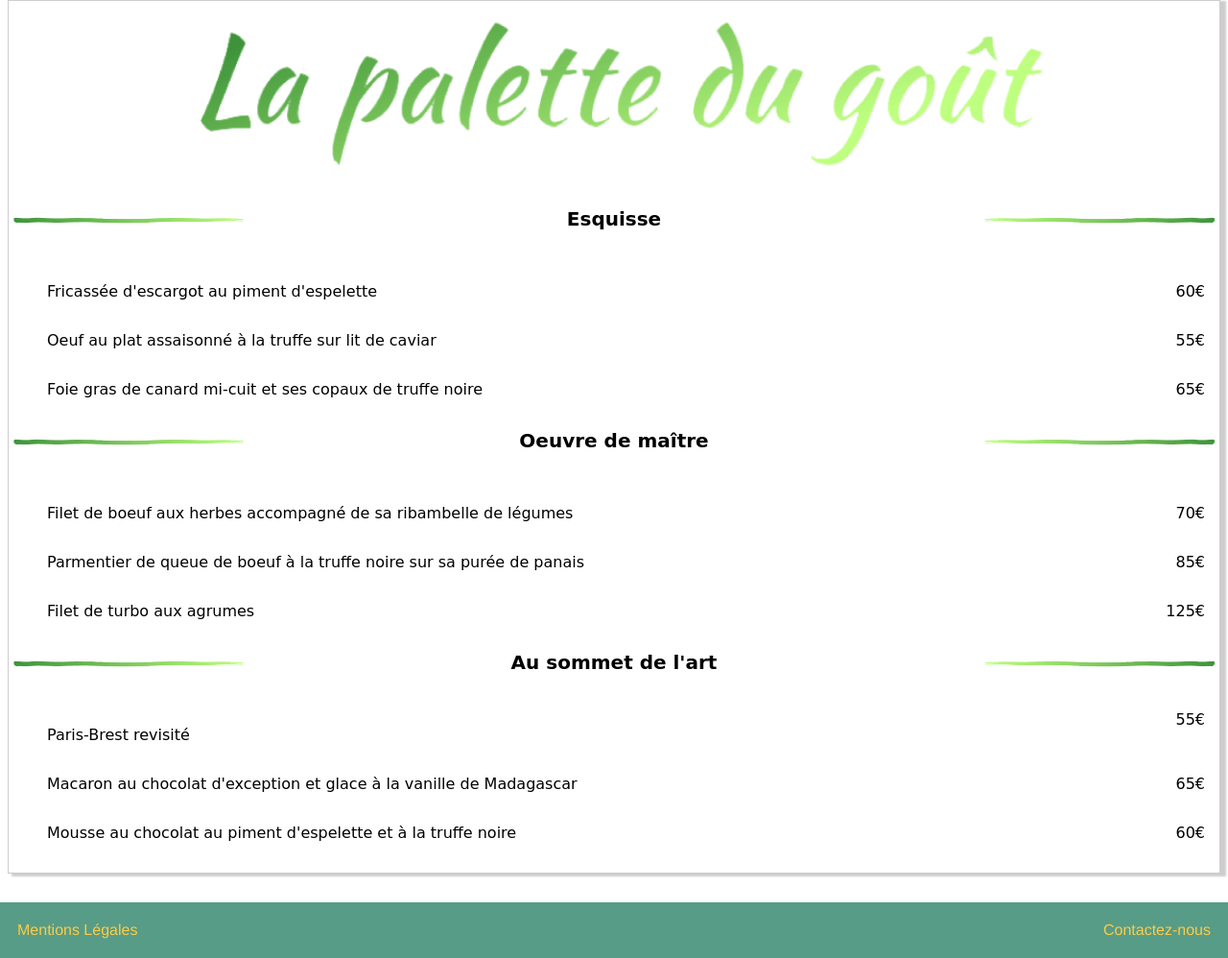
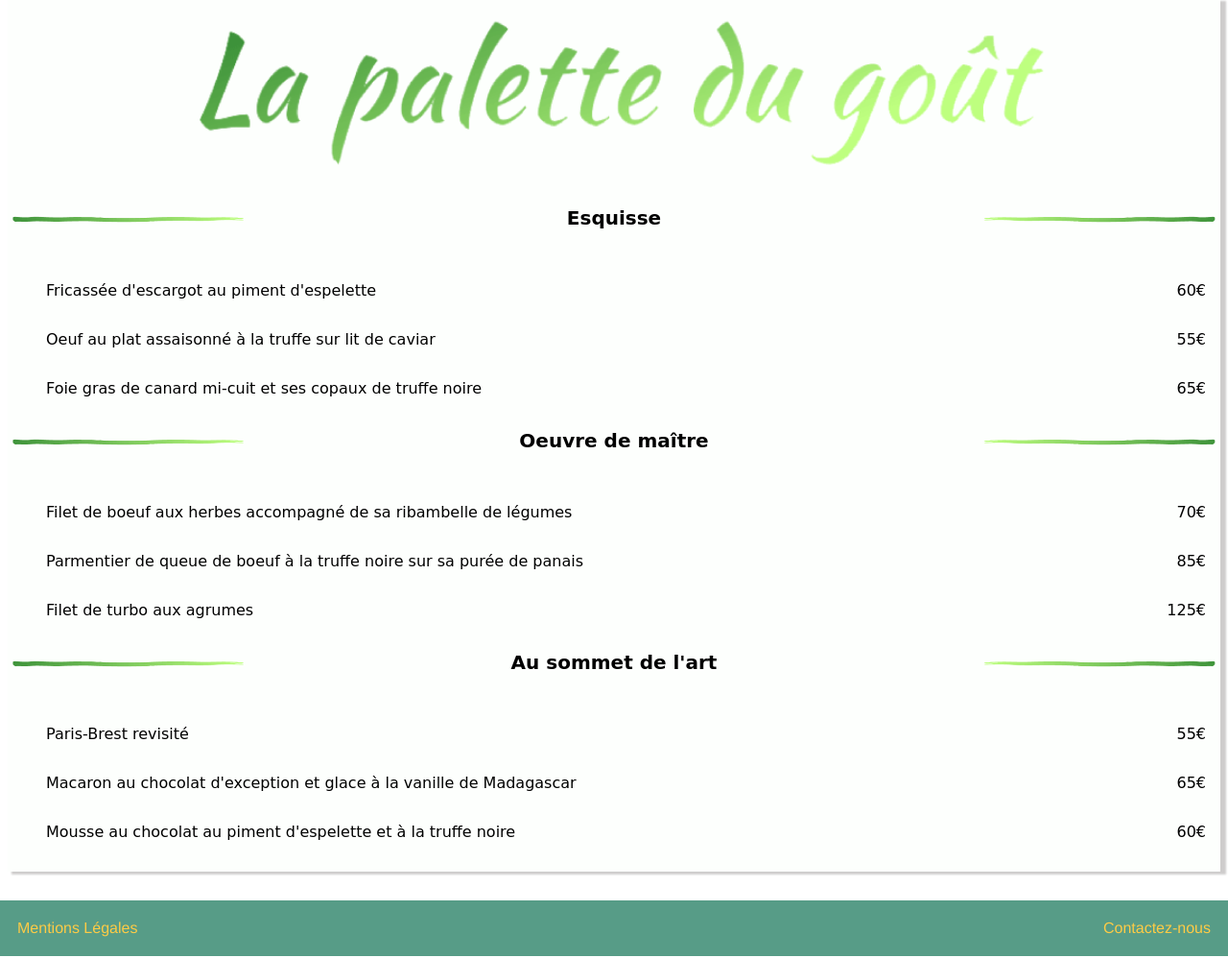
Before and after one commit to georgecedric/ohmyfood, a website: page views/menu_La_palette_du_gout.html in a window 1280 px wide. Shown: the part 257-1255 px from the top of the page at 96% size. Drawn offline with Linux system fonts and the light colour scheme.

Commit message:
modification page menu

```diff
--- a/css/sass/style.scss
+++ b/css/sass/style.scss
@@ -55,7 +55,6 @@ footer{
 
 .menu {
     font-family: Bradley Hand, cursive;
-    border: 1px solid  rgb(206, 204, 204);
     box-shadow:5px 2px 2px 1px rgb(206, 204, 204);
     &.menu__LNE {
         background-color: #fcdfdb;
@@ -65,6 +64,9 @@ footer{
     }
     &.menu__LDDP{
         background-color: #f9f9f9,
+    }
+    &.menu__LPDG{
+        background-color: #fdfffd,
     }
     h2{
         display:flex;
--- a/views/menu_La_palette_du_gout.html
+++ b/views/menu_La_palette_du_gout.html
@@ -36,7 +36,7 @@
             </ul>
             <h2><img  src="../images/trait_menu_LPDG.png" alt="trait décoration"/> Au sommet de l'art<img class="mirror" src="../images/trait_menu_LPDG.png" alt="trait décoration"/></h2>
             <ul>
-                <li><p class="leftlignemenu">Paris-Brest revisité</p><p></p> 55€</li>
+                <li><p class="leftlignemenu">Paris-Brest revisité</p><p>55€</p> </li>
                 <li><p class="leftlignemenu">Macaron au chocolat d'exception et glace à la vanille de Madagascar</p> <p>65€</p></li>
                 <li><p class="leftlignemenu">Mousse au chocolat au piment d'espelette et à la truffe noire</p> <p>60€</p></li>
             </ul>
```
Also changed, not shown: css/style.css, 1 other file.
